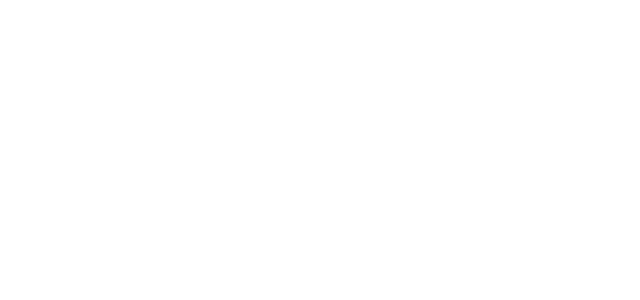
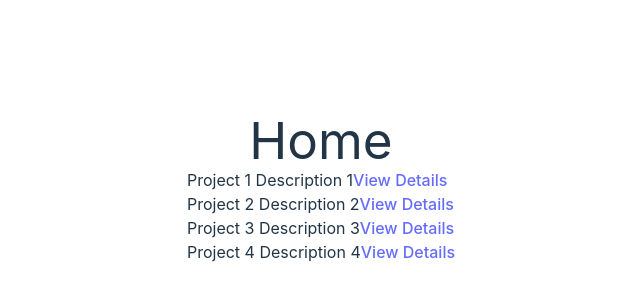
Before and after one commit to AlainRuales01/ProjectManager, a React (Vite) app: page / in a window 1280 px wide. Before the commit this address had no page. Shown: the part 212-512 px from the top of the page, without its empty margins (319-959 px from the left). Built offline with nearby package versions, Linux system fonts and the light colour scheme.

Commit message:
feat: add relation for projects navigation

```diff
--- a/src/App.tsx
+++ b/src/App.tsx
@@ -8,7 +8,7 @@
   return (
     <BrowserRouter>
       <Routes>
-        <Route path="/project" element={<Home /> } />
+        <Route path="/" element={<Home /> } />
         <Route path="/project/detail" element={<ProjectDetail />} />
       </Routes>
     </BrowserRouter>
--- a/src/components/Project/project_item.tsx
+++ b/src/components/Project/project_item.tsx
@@ -1,3 +1,5 @@
+import { Link } from "react-router-dom";
+
 interface ProjectItemProps {
     name: string
     description: string
@@ -7,6 +9,9 @@
     return (
         <div className="flex">
             <p>{props.name} {props.description}</p>
+            <Link to={`/project/detail`} state={{ name: props.name, description: props.description }}>
+                View Details
+            </Link>
         </div>
     );
 }
--- a/src/components/Project/project_list.tsx
+++ b/src/components/Project/project_list.tsx
@@ -1,18 +1,27 @@
+import { useState } from "react";
 import ProjectItem from "./project_item";
 
-interface ProjectListProps {
 
-}
 
-const ProjectList = (props: ProjectListProps) => {
+const ProjectList = () => {
+    const initialProjects = [
+        {name: "Project 1", description: "Description 1"},
+        {name: "Project 2", description: "Description 2"},
+        {name: "Project 3", description: "Description 3"},
+        {name: "Project 4", description: "Description 4"},
+    ];
+    const [projects, setProjects] = useState(initialProjects);
     return (
         <ul>
-            <li>
-                <ProjectItem name="Project 1" description="Description 1" />
-            </li>
-            <li>
-                <ProjectItem name="Project 2" description="Description 2" />
-            </li>
+            {projects.map(project => {
+                return(
+                    <>
+                        <li>
+                            <ProjectItem name={project.name} description={project.description}/>
+                        </li>
+                    </>
+            );
+            })}
         </ul>
 
 
```
